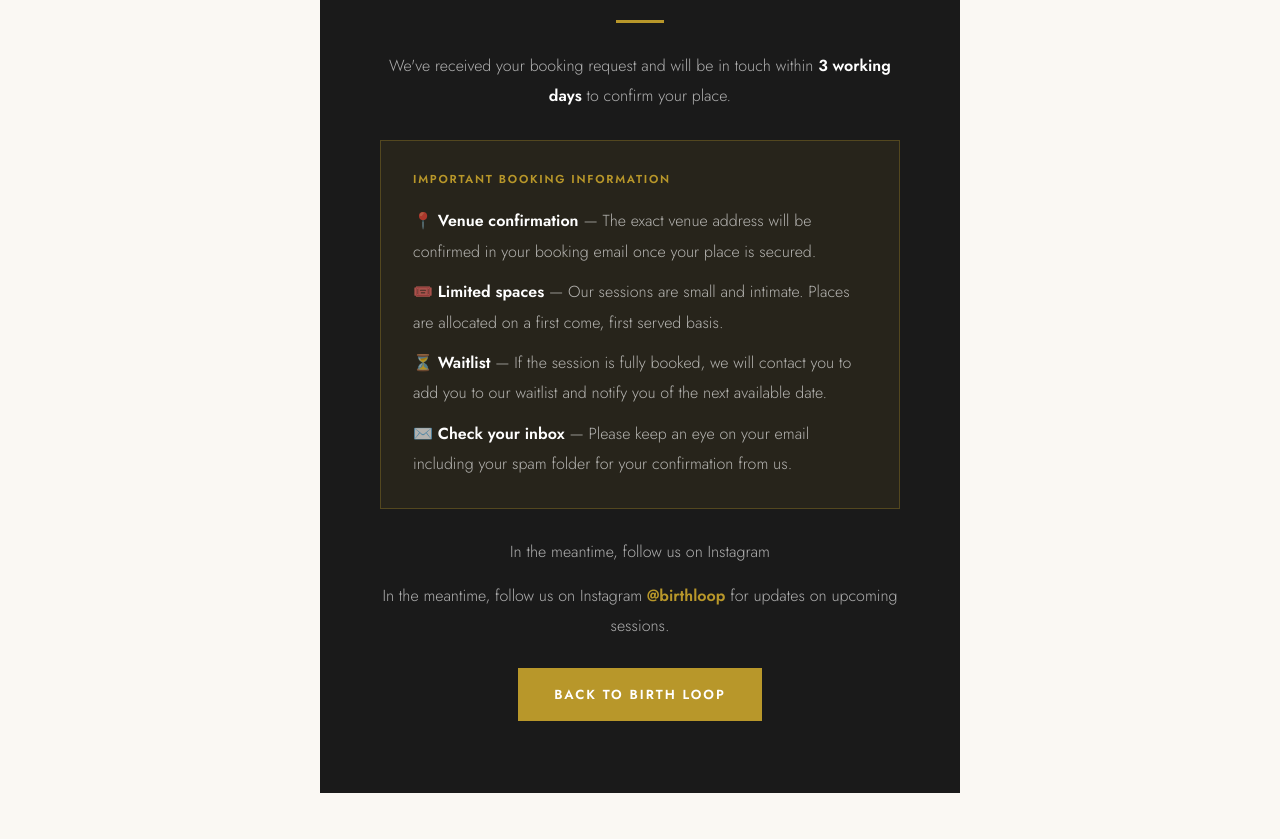
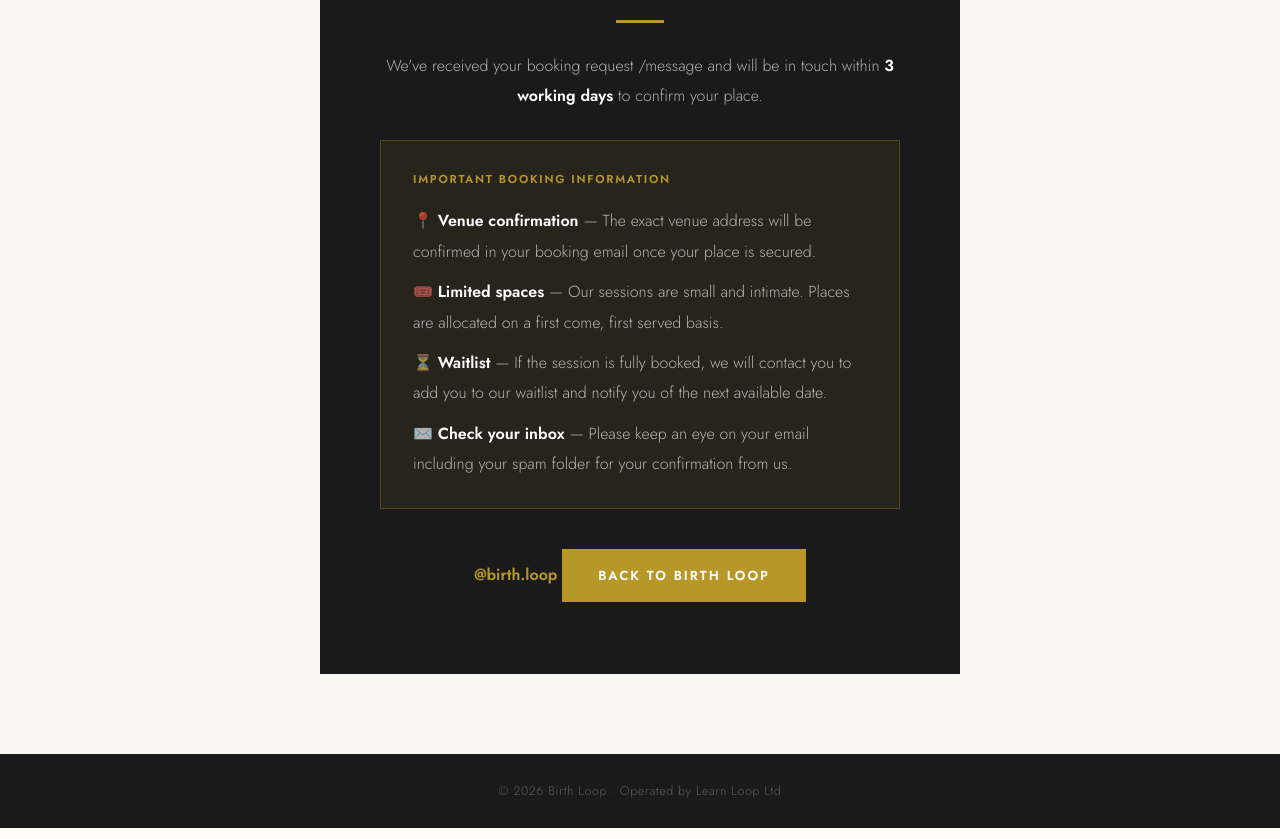
Before and after one commit to omarlcampbell81-stack/my-website, a plain HTML site: page thank-you.html in a window 1280 px wide. Shown: the part 388-1227 px from the top of the page. Drawn offline with nearby package versions, Linux system fonts and the light colour scheme; a web font is replaced by a local one.

Commit message:
Update thank-you.html

```diff
--- a/thank-you.html
+++ b/thank-you.html
@@ -163,7 +163,7 @@
     <span class="tag">Submission Received</span>
     <h1>Thank <em>you.</em></h1>
     <div class="divider"></div>
-    <p>We've received your booking request and will be in touch within <strong style="color:white;">3 working days</strong> to confirm your place.</p>
+    <p>We've received your booking request /message and will be in touch within <strong style="color:white;">3 working days</strong> to confirm your place.</p>
 
     <div style="background:rgba(184,151,42,0.08);border:1px solid rgba(184,151,42,0.3);padding:28px 32px;margin:28px 0;text-align:left;">
       <p style="font-size:0.72rem;font-weight:600;letter-spacing:0.15em;text-transform:uppercase;color:var(--gold);margin-bottom:16px;">Important Booking Information</p>
@@ -173,7 +173,7 @@
       <p style="margin-bottom:0;">✉️ <strong style="color:white;">Check your inbox</strong> — Please keep an eye on your email including your spam folder for your confirmation from us.</p>
     </div>
 
-    <p>In the meantime, follow us on Instagram <p>In the meantime, follow us on Instagram <strong style="color:var(--gold);">@birthloop</strong> for updates on upcoming sessions.</p>
+    <a href="https://www.instagram.com/birth.loop" target="_blank" style="color:var(--gold);font-weight:600;text-decoration:none;">@birth.loop</a>
     <a href="https://www.birthloop.com" class="btn-home">Back to Birth Loop</a>
   </div>
 </main>
```
